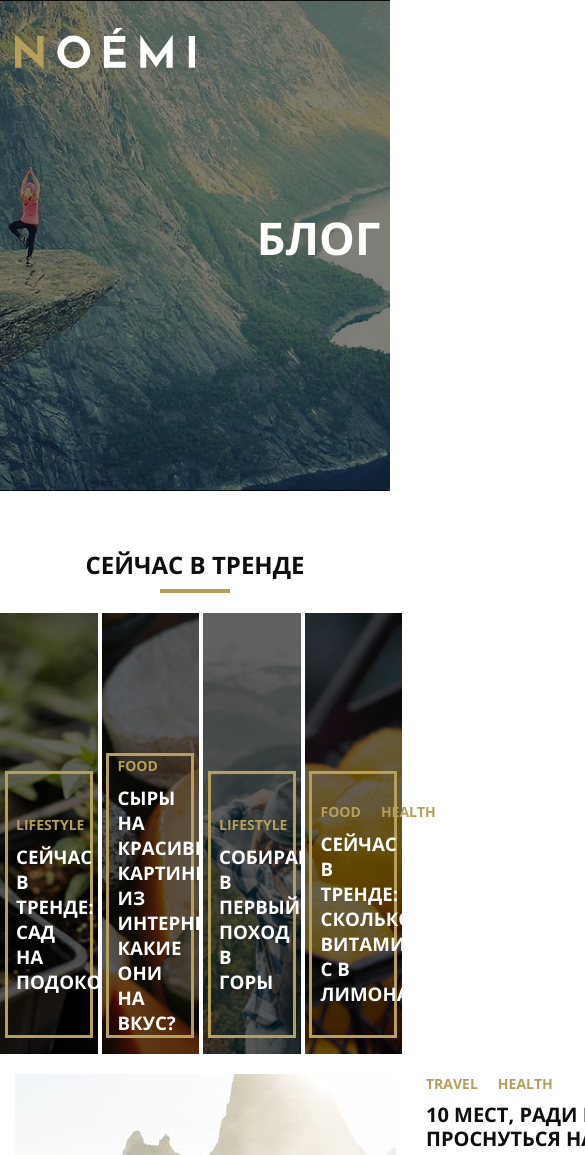
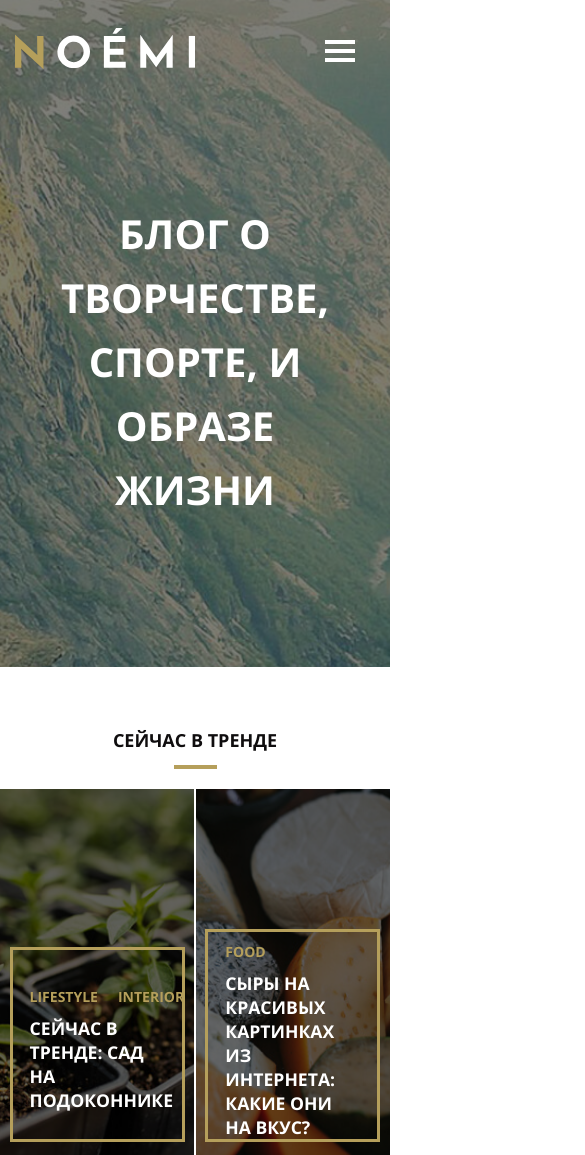
Before and after one commit to knsologub/mq37-diploma, a plain HTML site: page index.html in a window 390 px wide. Shown: the top 1155 px of the page, 585 px wide, since content can reach past the window. Drawn offline with Linux system fonts and the light colour scheme; files whose address does not match are found by name.

Commit message:
Add files via upload
The second version of diploma

```diff
--- a/css/styles.css
+++ b/css/styles.css
@@ -122,6 +122,10 @@
   text-transform: uppercase;
 }
 
+.trends-title:hover {
+  color: #b59f5b;
+}
+
 .trends::after {
   display: block;
   content: "";
@@ -135,6 +139,7 @@
 
 .trends-list {
   display: flex;
+  justify-content: space-between;
   width: 100%;
 }
 
@@ -159,16 +164,11 @@
   position: relative;
   justify-content: center;
   min-height: 319px;
-  width: 25%;
+  width: 24.7%;
   background-size: cover;
   background-repeat: no-repeat;
   background-position: center center;
-  margin-left: 4px;
   z-index: 1;
-}
-
-.first-post:first-child {
-  margin-left: 0;
 }
 
 .articles-properties:after {
@@ -363,7 +363,8 @@
 
 .search-field {
   position: absolute;
-  width: calc(100% - 48px);
+  /* width: calc(100% - 48px); */
+  width: 100%;
   height: 100%;
   font-size: 13px;
   line-height: 40px;
@@ -480,6 +481,11 @@
   margin-right: 6px;
 }
 
+/* .tags-item-aside {
+  margin-left: 6px;
+  margin-right: 6px;
+} */
+
 /* Topics section */
 .topics {
   margin-top: 61px;
@@ -527,6 +533,9 @@
   margin-bottom: 64px;
 }
 
+.products-title:hover {
+  color: #b59f5b;
+}
 .products {
   font-size: 16px;
   line-height: 29px;
@@ -617,6 +626,11 @@
   background-color: #323232;
 }
 
+.products-link {
+  text-decoration: none;
+  color: #b59f5b;
+}
+
 /* Footer and copyright */
 .footer {
   width: 1170px;
@@ -679,3 +693,277 @@
   padding-top: 60px;
   padding-bottom: 41px;
 }
+
+/*TABLET LAYOUT*/
+@media (max-width: 768px) {
+  /*Header - Tablet layout*/
+  .header {
+    background-image: url(../img/banner-bg-tablet.jpg);
+  }
+
+  .header:after {
+    content: "";
+    position: absolute;
+    background-color: #000000;
+    top: 0;
+    bottom: 0;
+    left: 0;
+    right: 0;
+    opacity: 0.5;
+    z-index: -1;
+  }
+
+  .box {
+    width: 100%;
+    padding-left: 15px;
+    padding-right: 15px;
+    padding-top: 28px;
+    margin-left: auto;
+    margin-right: auto;
+    padding-bottom: 145px;
+  }
+
+  .container {
+    display: flex;
+    justify-content: space-between;
+    align-items: center;
+  }
+
+  /* Hamburger button */
+  .menu-button {
+    display: block;
+    position: relative;
+    width: 30px;
+    height: 4px;
+  }
+
+  .menu-button:before,
+  .menu-button:after {
+    content: "";
+    background-color: #fff;
+    position: absolute;
+    width: 100%;
+    height: 4px;
+    right: 20px;
+  }
+
+  .hamburger {
+    position: absolute;
+    background-color: #fff;
+    right: 20px;
+    width: 100%;
+    height: 4px;
+    top: 9px;
+  }
+
+  .hamburger:before {
+    content: "";
+    background-color: #fff;
+    position: absolute;
+    width: 100%;
+    height: 4px;
+    right: 0;
+    bottom: 18px;
+  }
+
+  .menu-list {
+    display: none;
+    list-style-type: none;
+    padding-left: 0;
+    margin-top: 0;
+    margin-bottom: 0;
+    font-size: 13px;
+    font-family: "OpenSans";
+    text-transform: uppercase;
+  }
+
+  .link {
+    text-decoration: none;
+    color: #ffffff;
+  }
+
+  .link:hover {
+    color: rgb(8, 8, 243);
+  }
+
+  .logo {
+    width: 180px;
+  }
+
+  .title {
+    display: flex;
+    width: 85%;
+    font-size: 40px;
+    line-height: 1.6;
+    color: #ffffff;
+    text-align: center;
+    text-transform: uppercase;
+    margin: auto;
+    margin-top: 128px;
+  }
+
+  /*Trends - Tablet Layout*/
+
+  .trends {
+    font-size: 18px;
+    line-height: 29px;
+    color: #0f0d0e;
+    padding-top: 59px;
+    text-align: center;
+    text-transform: uppercase;
+  }
+
+  .trends-title {
+    font-size: 1em;
+  }
+
+  .trends-title:hover {
+    color: #b59f5b;
+  }
+
+  .trends::after {
+    display: block;
+    content: "";
+    margin-top: 10px;
+    margin-bottom: 20px;
+    margin-left: auto;
+    margin-right: auto;
+    width: 10%;
+    border: 2px solid #b59f5b;
+  }
+
+  .trends-list {
+    display: flex;
+    justify-content: space-between;
+    flex-wrap: wrap;
+    width: 100%;
+  }
+
+  .first-post {
+    background-image: url(../img/trend1.jpg);
+  }
+
+  .second-post {
+    background-image: url(../img/trend2.jpg);
+  }
+
+  .third-post {
+    background-image: url(../img/trend3.jpg);
+    margin-top: 3px;
+  }
+
+  .forth-post {
+    background-image: url(../img/trend4.jpg);
+    margin-top: 3px;
+  }
+
+  .articles-properties {
+    display: flex;
+    position: relative;
+    min-height: 319px;
+    width: 49.8%;
+    background-size: cover;
+    background-repeat: no-repeat;
+    background-position: center center;
+    z-index: 1;
+  }
+
+  .articles-properties:after {
+    content: "";
+    position: absolute;
+    background-color: #000000;
+    top: 0;
+    bottom: 0;
+    left: 0;
+    right: 0;
+    opacity: 0.6;
+    z-index: -1;
+  }
+
+  .posts-properties {
+    display: flex;
+    width: 90%;
+    background-color: rgba(0, 0, 0, 0);
+    border: 3px solid #b59f5b;
+    margin-bottom: 16px;
+    min-height: 146px;
+    margin-top: 158px;
+  }
+
+  .tags-subtitle {
+    margin: auto;
+    max-width: 80%;
+  }
+
+  .post-title {
+    font-size: 1.1em;
+    text-transform: uppercase;
+    color: #fff;
+  }
+
+  /*MAIN*/
+  .main-content {
+    padding-top: 50px;
+  }
+
+  .main {
+    margin-left: 20px;
+    width: 381px;
+  }
+
+  .latest-post1 {
+    margin-right: 0;
+  }
+
+  .tags {
+    margin-top: 10px;
+  }
+
+  .time-author {
+    margin-top: 15px;
+    margin-bottom: 17px;
+  }
+
+  .section:not(:last-child)::after {
+    display: block;
+    content: "";
+    margin-top: 15px;
+    margin-left: auto;
+    margin-right: auto;
+    width: 100%;
+    border: 1px solid #eeeeee;
+  }
+
+  /*ASIDE*/
+  .aside {
+    margin-right: 20px;
+  }
+
+  .section {
+    display: flex;
+    flex-wrap: wrap;
+  }
+
+  /*PRODUCTS*/
+  .products-section {
+    width: 100%;
+  }
+
+  .products-list {
+    display: flex;
+    flex-wrap: wrap;
+    justify-content: space-between;
+    margin-left: 30px;
+  }
+
+  .product-items {
+    width: 50%;
+    margin-bottom: 60px;
+    justify-content: center;
+  }
+
+  /*FOOTER & COPYRIGHT - Tablet layout*/
+  .footer {
+    width: 100%;
+  }
+}
--- a/index.html
+++ b/index.html
@@ -2,6 +2,7 @@
 <html>
   <head>
     <meta charset="UTF-8" />
+    <meta name="viewport" content="width=device-width, initial-scale=1.0" />
     <link rel="stylesheet" href="css/styles.css" />
     <title>Adaptive layout</title>
   </head>
@@ -14,7 +15,13 @@
             <a href="#0" class="logo"
               ><img src="svg/noemi-logo.svg" alt="Logo"
             /></a>
+
             <nav class="menu">
+              <!-- Меню бургер -->
+              <div class="menu-button">
+                <span class="hamburger"></span>
+              </div>
+              <!-- Конец меню бургер -->
               <ul class="menu-list">
                 <li class="menu-list-item">
                   <a href="#0" class="link">Главная</a>
@@ -513,6 +520,7 @@
           <article class="product-items">
             <img
               src="img/shop-item-desk1.jpg"
+              srcset="img/shop-item-tablet1.jpg 1x"
               alt="Подушка"
               class="product-img"
             />
@@ -545,6 +553,7 @@
           <article class="product-items">
             <img
               src="img/shop-item-desk2.jpg"
+              srcset="img/shop-item-tablet2.jpg 1x"
               alt="Подушка"
               class="product-img"
             />
@@ -575,6 +584,7 @@
           <article class="product-items">
             <img
               src="img/shop-item-desk3.jpg"
+              srcset="img/shop-item-tablet3.jpg 1x"
               alt="Подушка"
               class="product-img"
             />
```
Also changed, not shown: 1 other file.
